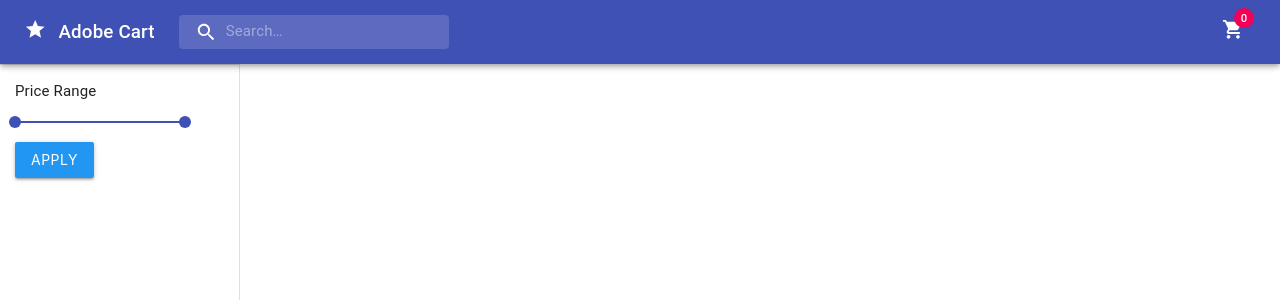
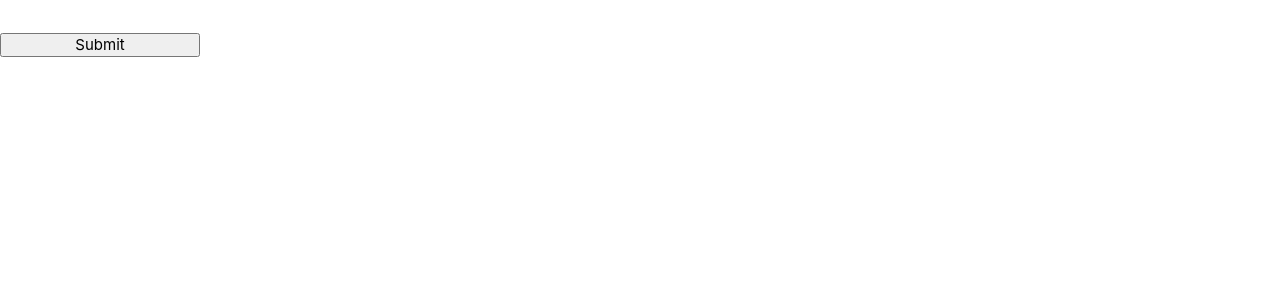
Before and after one commit to parichhahimansu/Adobe_Cart, a React (Create React App) app: page / in a window 1280 px wide. Shown: the top 300 px of the page. Built offline with nearby package versions, Linux system fonts and the light colour scheme.

Commit message:
To do list 21/07/2020

```diff
--- a/src/App.js
+++ b/src/App.js
@@ -3,16 +3,18 @@ import {BrowserRouter, Route, Switch} from 'react-router-dom'
 import Navbar from './components/Navbar'
 import Home from './components/Home'
 import Cart from './components/Cart'
+import TestComponent from './components/TestComponent';
 
 const App = (props) => {
     return (
        <BrowserRouter>
             <div className="App">
-              <Navbar/>
+              {/* <Navbar/>
               <Switch>
                   <Route exact path="/Adobe_Cart" component={Home}/>
                   <Route path="/cart" component={Cart}/>
-              </Switch>
+              </Switch> */}
+              <TestComponent />
              </div>
        </BrowserRouter>
 
--- /dev/null
+++ b/src/components/ChildCompoent.js
@@ -0,0 +1,35 @@
+import React from "react";
+
+
+class ChildComponent extends React.Component {
+
+
+    render() {
+        const {list} = this.props;
+
+        let listRendered = list.map((item, index) => {
+            return (
+                <ul className="listsItems">
+                    <li key={index}>
+                    <span>{item}</span>
+                    <span><input type="checkbox" label="Done"/> Done</span>
+                    <span><input type="checkbox" label="Delete"/> Delete</span>
+                    </li>
+                </ul>
+            )
+        })
+
+
+        return(
+            <div>
+                {
+                    listRendered ? listRendered : "Create a to do"
+                }
+
+            </div>
+        )
+    }
+
+}
+
+export default ChildComponent;
--- /dev/null
+++ b/src/components/TestComponent.js
@@ -0,0 +1,41 @@
+import React from 'react';
+import ChildComponent from './ChildCompoent';
+
+class TestComponent extends React.Component {
+    constructor(props) {
+        super(props);
+
+        this.text = React.createRef();
+        this.showtext = React.createRef();
+
+        this.state = {
+            textVal: "",
+            listItems: []
+        };
+    }
+
+    getText = () => {
+        // console.log(this.text.current.value);
+        let listItems = this.state.listItems.length > 0 ? this.state.listItems : [];
+        let textVal = this.text.current.value;
+        listItems.push(textVal);
+        this.setState({listItems});
+    }
+
+    render() {
+
+        let {listItems} = this.state;
+        return (
+            <div className="test">
+
+                <input type="text" ref={this.text} />
+                <button onClick={() => this.getText()}>Submit</button>
+
+                <ChildComponent list={listItems}/>
+
+            </div>
+        );
+    }
+}
+
+export default TestComponent;
--- a/src/index.css
+++ b/src/index.css
@@ -192,3 +192,48 @@ input[type=text] {
   display: inline-block;
   width: 120px;
 }
+
+
+.test {
+  display: flex;
+  flex-direction: column;
+  width: 200px;
+  justify-content: center;
+
+}
+
+input {
+  border: 1px solid #ccc;
+}
+
+[type="checkbox"] {
+  opacity: 1 !important;
+  right: -20px;
+  top:5px;
+  pointer-events: initial !important;
+}
+
+.listsItems {
+  display: flex;
+  flex-direction: row;
+
+}
+
+
+span{
+  position: relative;
+}
+
+li {
+  width:200px;
+  align-items: center;
+  justify-content: space-between;
+  display: flex;
+  flex-direction: row;
+}
+
+.turnBlue {
+  color: blue;
+  display: flex;
+  width: 100%;
+}
```
